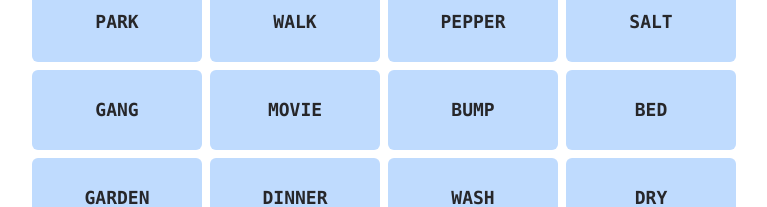
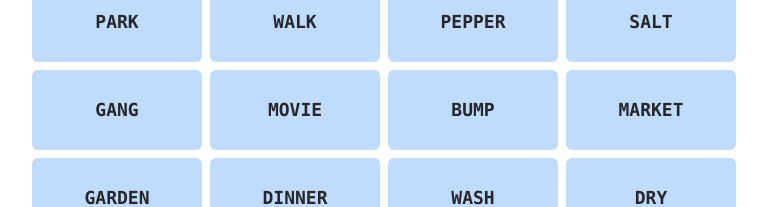
Before and after one commit to konfucius1/konnections, a React (Vite) app: page /mystery in a window 1280 px wide. Shown: the part 326-533 px from the top of the page, without its empty margins (256-1023 px from the left). Built offline with nearby package versions, Linux system fonts and the light colour scheme.

Commit message:
fix: change some data

```diff
--- a/src/components/tile/Tile.tsx
+++ b/src/components/tile/Tile.tsx
@@ -27,7 +27,7 @@ export function Tile({ word, isSelected, onClick }: TileType) {
       ref={buttonRef}
       className={`${
         isSelected ? 'bg-blue-400' : 'bg-blue-200'
-      } text-zinc-800 px-8 rounded-md py-4 md:text-lg text-md font-semibold  transition ease-in-out delay-25 h-20 items-center flex justify-center uppercase`}
+      } text-zinc-800 px-8 rounded-md py-4 md:text-lg text-md font-semibold  transition ease-in-out delay-25 h-20 items-center flex justify-center uppercase `}
       onClick={() => {
         onClick();
       }}
--- a/src/data.ts
+++ b/src/data.ts
@@ -5,7 +5,7 @@ export type Categories = {
 export const categories: Categories = {
   'Favorite activities together': ['Travel', 'Walk', 'Dinner', 'Movie'],
   'Our signature handshake': ['Shake', 'Gang', 'Bump', 'Wrestle'],
-  'Our special places': ['Park', 'Beach', 'Bed', 'Garden'],
+  'Our special places': ['Park', 'Beach', 'Market', 'Garden'],
   'Classic planet cooking routine': ['Wash', 'Dry', 'Salt', 'Pepper'],
 };
 
```
